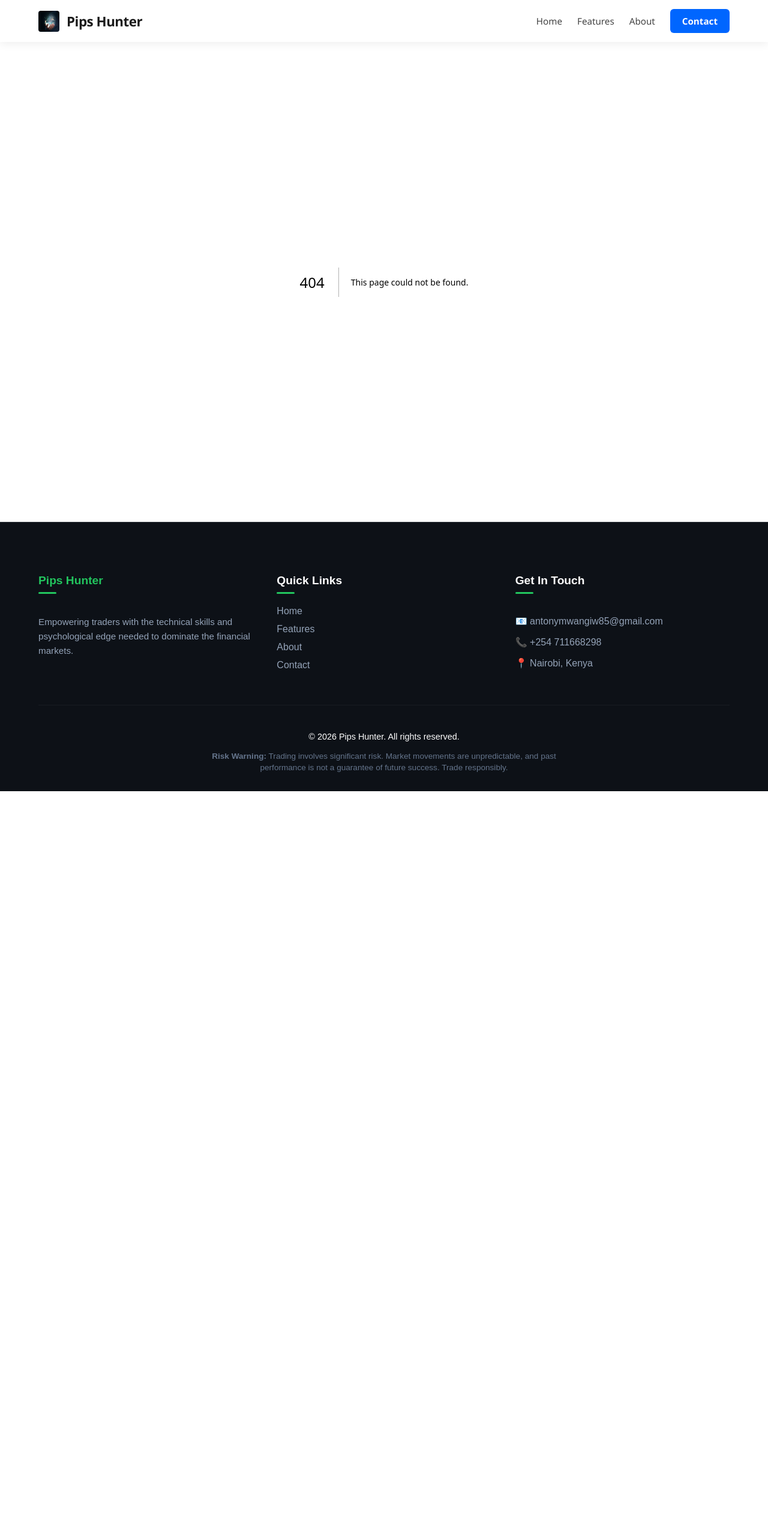
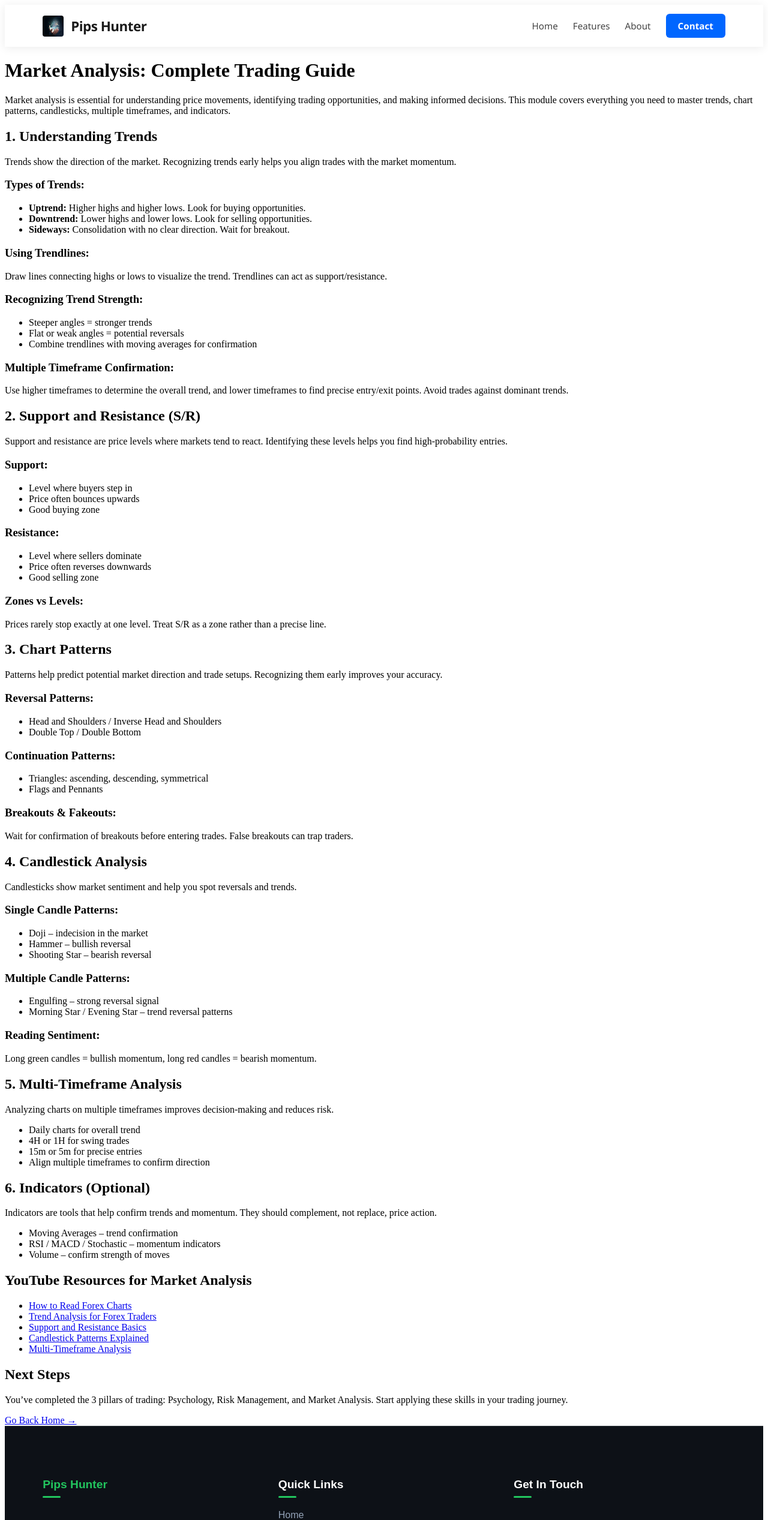
Before and after one commit to Antony-Mwangi/didactic-guacamole, a Next.js app: page /learn/market-analysis in a window 1280 px wide. Before the commit this address had no page. Shown: the top 2534 px of the page at 60% size. Before the commit the page ends 1319 px from the top, so only its background shows below. Built offline with nearby package versions, Linux system fonts and the light colour scheme.

Commit message:
analysis page

```diff
--- /dev/null
+++ b/app/learn/market-analysis/page.js
@@ -0,0 +1,232 @@
+import Link from "next/link";
+
+export default function MarketAnalysisPage() {
+  return (
+    <div>
+      <h1>Market Analysis: Complete Trading Guide</h1>
+      <p>
+        Market analysis is essential for understanding price movements,
+        identifying trading opportunities, and making informed decisions.
+        This module covers everything you need to master trends, chart
+        patterns, candlesticks, multiple timeframes, and indicators.
+      </p>
+
+
+      <section>
+        <h2>1. Understanding Trends</h2>
+        <p>
+          Trends show the direction of the market. Recognizing trends early
+          helps you align trades with the market momentum.
+        </p>
+
+        <h3>Types of Trends:</h3>
+        <ul>
+          <li>
+            <strong>Uptrend:</strong> Higher highs and higher lows. Look for
+            buying opportunities.
+          </li>
+          <li>
+            <strong>Downtrend:</strong> Lower highs and lower lows. Look for
+            selling opportunities.
+          </li>
+          <li>
+            <strong>Sideways:</strong> Consolidation with no clear direction.
+            Wait for breakout.
+          </li>
+        </ul>
+
+        <h3>Using Trendlines:</h3>
+        <p>
+          Draw lines connecting highs or lows to visualize the trend. Trendlines
+          can act as support/resistance.
+        </p>
+
+        <h3>Recognizing Trend Strength:</h3>
+        <ul>
+          <li>Steeper angles = stronger trends</li>
+          <li>Flat or weak angles = potential reversals</li>
+          <li>Combine trendlines with moving averages for confirmation</li>
+        </ul>
+
+        <h3>Multiple Timeframe Confirmation:</h3>
+        <p>
+          Use higher timeframes to determine the overall trend, and lower
+          timeframes to find precise entry/exit points. Avoid trades against
+          dominant trends.
+        </p>
+      </section>
+
+
+      <section>
+        <h2>2. Support and Resistance (S/R)</h2>
+        <p>
+          Support and resistance are price levels where markets tend to react.
+          Identifying these levels helps you find high-probability entries.
+        </p>
+
+        <h3>Support:</h3>
+        <ul>
+          <li>Level where buyers step in</li>
+          <li>Price often bounces upwards</li>
+          <li>Good buying zone</li>
+        </ul>
+
+        <h3>Resistance:</h3>
+        <ul>
+          <li>Level where sellers dominate</li>
+          <li>Price often reverses downwards</li>
+          <li>Good selling zone</li>
+        </ul>
+
+        <h3>Zones vs Levels:</h3>
+        <p>
+          Prices rarely stop exactly at one level. Treat S/R as a zone rather
+          than a precise line.
+        </p>
+      </section>
+
+
+      <section>
+        <h2>3. Chart Patterns</h2>
+        <p>
+          Patterns help predict potential market direction and trade setups.
+          Recognizing them early improves your accuracy.
+        </p>
+
+        <h3>Reversal Patterns:</h3>
+        <ul>
+          <li>Head and Shoulders / Inverse Head and Shoulders</li>
+          <li>Double Top / Double Bottom</li>
+        </ul>
+
+        <h3>Continuation Patterns:</h3>
+        <ul>
+          <li>Triangles: ascending, descending, symmetrical</li>
+          <li>Flags and Pennants</li>
+        </ul>
+
+        <h3>Breakouts & Fakeouts:</h3>
+        <p>
+          Wait for confirmation of breakouts before entering trades. False
+          breakouts can trap traders.
+        </p>
+      </section>
+
+
+      <section>
+        <h2>4. Candlestick Analysis</h2>
+        <p>
+          Candlesticks show market sentiment and help you spot reversals and
+          trends.
+        </p>
+
+        <h3>Single Candle Patterns:</h3>
+        <ul>
+          <li>Doji – indecision in the market</li>
+          <li>Hammer – bullish reversal</li>
+          <li>Shooting Star – bearish reversal</li>
+        </ul>
+
+        <h3>Multiple Candle Patterns:</h3>
+        <ul>
+          <li>Engulfing – strong reversal signal</li>
+          <li>Morning Star / Evening Star – trend reversal patterns</li>
+        </ul>
+
+        <h3>Reading Sentiment:</h3>
+        <p>
+          Long green candles = bullish momentum, long red candles = bearish
+          momentum.
+        </p>
+      </section>
+
+
+      <section>
+        <h2>5. Multi-Timeframe Analysis</h2>
+        <p>
+          Analyzing charts on multiple timeframes improves decision-making and
+          reduces risk.
+        </p>
+        <ul>
+          <li>Daily charts for overall trend</li>
+          <li>4H or 1H for swing trades</li>
+          <li>15m or 5m for precise entries</li>
+          <li>Align multiple timeframes to confirm direction</li>
+        </ul>
+      </section>
+
+
+      <section>
+        <h2>6. Indicators (Optional)</h2>
+        <p>
+          Indicators are tools that help confirm trends and momentum. They
+          should complement, not replace, price action.
+        </p>
+
+        <ul>
+          <li>Moving Averages – trend confirmation</li>
+          <li>RSI / MACD / Stochastic – momentum indicators</li>
+          <li>Volume – confirm strength of moves</li>
+        </ul>
+      </section>
+
+
+      <section>
+        <h2>YouTube Resources for Market Analysis</h2>
+        <ul>
+          <li>
+            <a
+              href="https://www.youtube.com/results?search_query=how+to+read+forex+charts"
+              target="_blank"
+            >
+              How to Read Forex Charts
+            </a>
+          </li>
+          <li>
+            <a
+              href="https://www.youtube.com/results?search_query=forex+trend+analysis"
+              target="_blank"
+            >
+              Trend Analysis for Forex Traders
+            </a>
+          </li>
+          <li>
+            <a
+              href="https://www.youtube.com/results?search_query=support+and+resistance+forex"
+              target="_blank"
+            >
+              Support and Resistance Basics
+            </a>
+          </li>
+          <li>
+            <a
+              href="https://www.youtube.com/results?search_query=forex+candlestick+patterns"
+              target="_blank"
+            >
+              Candlestick Patterns Explained
+            </a>
+          </li>
+          <li>
+            <a
+              href="https://www.youtube.com/results?search_query=multi+timeframe+analysis+forex"
+              target="_blank"
+            >
+              Multi-Timeframe Analysis
+            </a>
+          </li>
+        </ul>
+      </section>
+
+
+      <section>
+        <h2>Next Steps</h2>
+        <p>
+          You’ve completed the 3 pillars of trading: Psychology, Risk
+          Management, and Market Analysis. Start applying these skills in
+          your trading journey.
+        </p>
+        <Link href="/">Go Back Home →</Link>
+      </section>
+    </div>
+  );
+}
```
